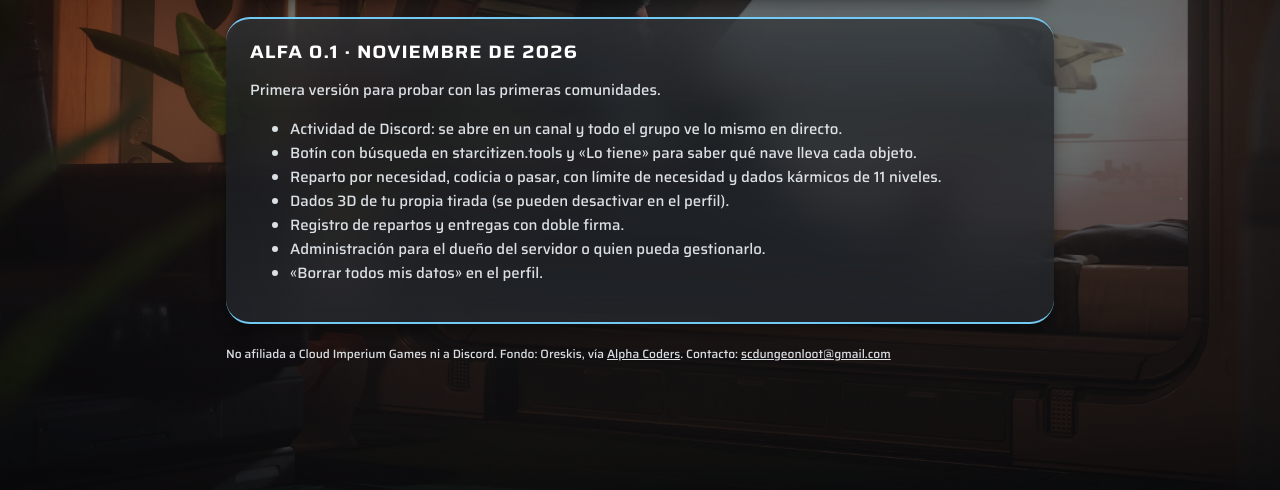
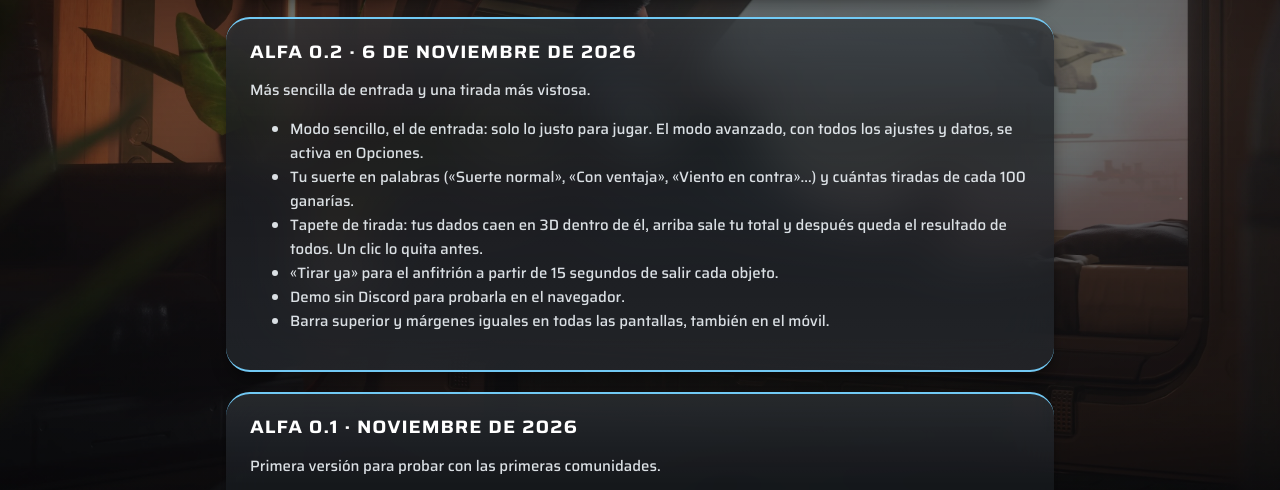
Before and after one commit to GuillemExe/sc-dungeon-loot-site, a plain HTML site: page novedades/index.html in a window 1280 px wide. Shown: the part 248-738 px from the top of the page. Drawn offline with Linux system fonts and the light colour scheme.

Commit message:
Novedades de la alfa 0.2; privacidad: modo de la interfaz y demo sin Discord

```diff
--- a/novedades/index.html
+++ b/novedades/index.html
@@ -26,13 +26,25 @@
       </section>
 
       <section class="panel">
+        <h2>Alfa 0.2 · 6 de noviembre de 2026</h2>
+        <p>Más sencilla de entrada y una tirada más vistosa.</p>
+        <ul>
+          <li>Modo sencillo, el de entrada: solo lo justo para jugar. El modo avanzado, con todos los ajustes y datos, se activa en Opciones.</li>
+          <li>Tu suerte en palabras («Suerte normal», «Con ventaja», «Viento en contra»…) y cuántas tiradas de cada 100 ganarías.</li>
+          <li>Tapete de tirada: tus dados caen en 3D dentro de él, arriba sale tu total y después queda el resultado de todos. Un clic lo quita antes.</li>
+          <li>«Tirar ya» para el anfitrión a partir de 15 segundos de salir cada objeto.</li>
+          <li>Demo sin Discord para probarla en el navegador.</li>
+          <li>Barra superior y márgenes iguales en todas las pantallas, también en el móvil.</li>
+        </ul>
+      </section>
+      <section class="panel">
         <h2>Alfa 0.1 · noviembre de 2026</h2>
         <p>Primera versión para probar con las primeras comunidades.</p>
         <ul>
           <li>Actividad de Discord: se abre en un canal y todo el grupo ve lo mismo en directo.</li>
           <li>Botín con búsqueda en starcitizen.tools y «Lo tiene» para saber qué nave lleva cada objeto.</li>
           <li>Reparto por necesidad, codicia o pasar, con límite de necesidad y dados kármicos de 11 niveles.</li>
-          <li>Dados 3D de tu propia tirada (se pueden desactivar en el perfil).</li>
+          <li>Dados 3D de tu propia tirada (se pueden desactivar en Opciones).</li>
           <li>Registro de repartos y entregas con doble firma.</li>
           <li>Administración para el dueño del servidor o quien pueda gestionarlo.</li>
           <li>«Borrar todos mis datos» en el perfil.</li>
```
Also changed, not shown: privacy/index.html (+2 -2 lines).
